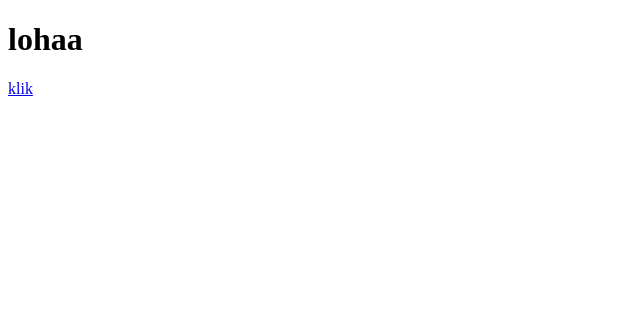
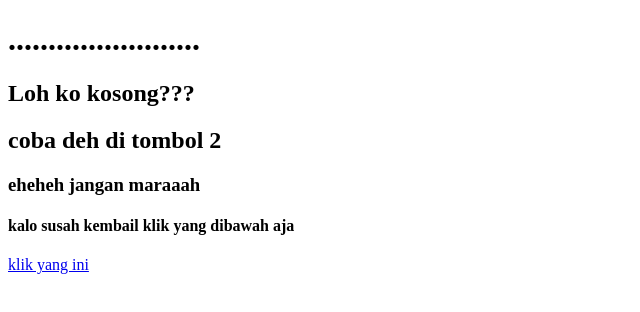
Before and after one commit to patrickstar9/patrick3, a plain HTML site: page index.html in a window 1280 px wide. Shown: the whole page, without its empty margins (0-640 px from the left). Drawn offline with Linux system fonts and the light colour scheme.

Commit message:
Update index.html

```diff
--- a/index.html
+++ b/index.html
@@ -1,6 +1,10 @@
 <!DOCTYPE html>
 <html>
-<title>ulu3</title>
-<h1>lohaa</h1>
-<a href="https://patrickstar9.github.io/something">klik</a>
+<title>Third</title>
+<h1>........................</h1>
+<h2>Loh ko kosong???</h2>
+<h2>coba deh di tombol 2</h2>
+<h3>eheheh jangan maraaah</h3>
+<h4>kalo susah kembail klik yang dibawah aja</h4>
+<a href="https://patrickstar9.github.io/something">klik yang ini</a>
 </html>
```
